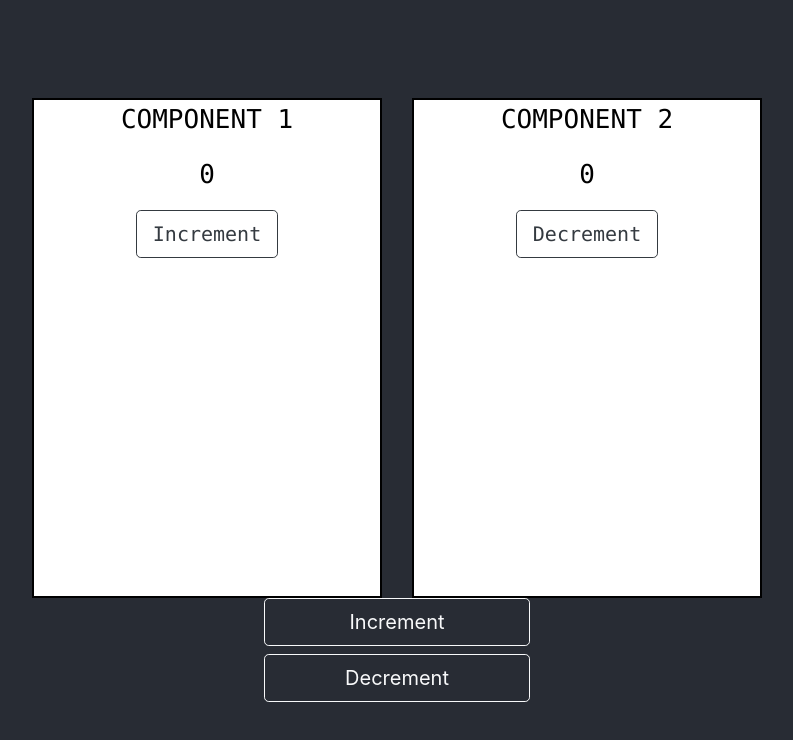
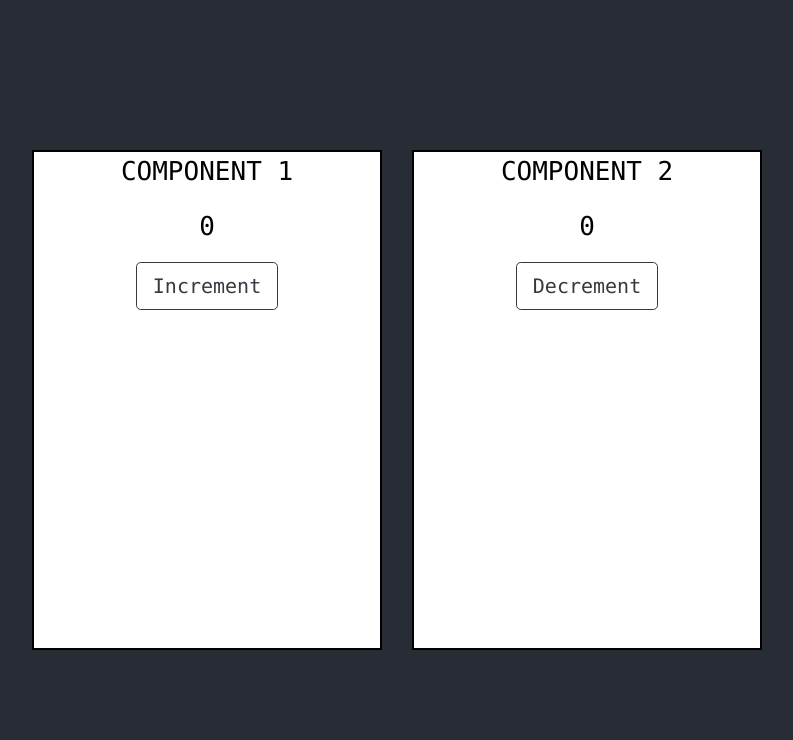
Before and after one commit to JoinCODED/RJSDemo7-Mobx, a React (Create React App) app: page / in a window 1280 px wide. Shown: the top 740 px of the page, without its empty margins (243-1036 px from the left). Built offline with nearby package versions, Linux system fonts and the light colour scheme.

Commit message:
states moved into components

```diff
--- a/src/App.js
+++ b/src/App.js
@@ -5,51 +5,12 @@ import Component1 from "./Component1";
 import Component2 from "./Component2";
 
 class App extends Component {
-  constructor(props) {
-    super(props);
-    this.state = {
-      counter: 0
-    };
-    this.handleIncrement = this.handleIncrement.bind(this);
-    this.handleDecrement = this.handleDecrement.bind(this);
-  }
-
-  handleIncrement() {
-    let newCounter = this.state.counter + 1;
-    this.setState({ counter: newCounter });
-    console.log(this.state.counter);
-  }
-
-  handleDecrement() {
-    this.setState({ counter: this.state.counter - 1 });
-  }
-
   render() {
     return (
       <div className="App">
         <div className="row">
-          <Component1
-            counter={this.state.counter}
-            handleIncrement={this.handleIncrement}
-          />
-          <Component2
-            counter={this.state.counter}
-            handleDecrement={this.handleDecrement}
-          />
-        </div>
-        <div className="row">
-          <button
-            className="btn btn-lg btn-block btn-outline-light"
-            onClick={() => this.handleIncrement()}
-          >
-            Increment
-          </button>
-          <button
-            className="btn btn-lg btn-block btn-outline-light"
-            onClick={() => this.handleDecrement()}
-          >
-            Decrement
-          </button>
+          <Component1 />
+          <Component2 />
         </div>
       </div>
     );
--- a/src/Component1.js
+++ b/src/Component1.js
@@ -2,15 +2,25 @@ import React, { Component } from "react";
 import "./App.css";
 
 class Component1 extends Component {
+  constructor(props) {
+    super(props);
+    this.state = {
+      counter: 0
+    };
+    this.incrementCounter = this.incrementCounter.bind(this);
+  }
+  incrementCounter() {
+    this.setState({ counter: this.state.counter + 1 });
+  }
   render() {
     return (
       <div className="col-lg-6">
         <div className="component">
           <p>COMPONENT 1</p>
-          <p>{this.props.counter}</p>
+          <p>{this.state.counter}</p>
           <button
             className="btn btn-lg btn-outline-dark"
-            onClick={() => this.props.handleIncrement()}
+            onClick={() => this.incrementCounter()}
           >
             Increment
           </button>
--- a/src/Component2.js
+++ b/src/Component2.js
@@ -2,15 +2,25 @@ import React, { Component } from "react";
 import "./App.css";
 
 class Component2 extends Component {
+  constructor(props) {
+    super(props);
+    this.state = {
+      counter: 0
+    };
+    this.decrementCounter = this.decrementCounter.bind(this);
+  }
+  decrementCounter() {
+    this.setState({ counter: this.state.counter - 1 });
+  }
   render() {
     return (
       <div className="col-lg-6">
         <div className="component">
           <p>COMPONENT 2</p>
-          <p>{this.props.counter}</p>
+          <p>{this.state.counter}</p>
           <button
             className="btn btn-lg btn-outline-dark"
-            onClick={() => this.props.handleDecrement()}
+            onClick={() => this.decrementCounter()}
           >
             Decrement
           </button>
```
